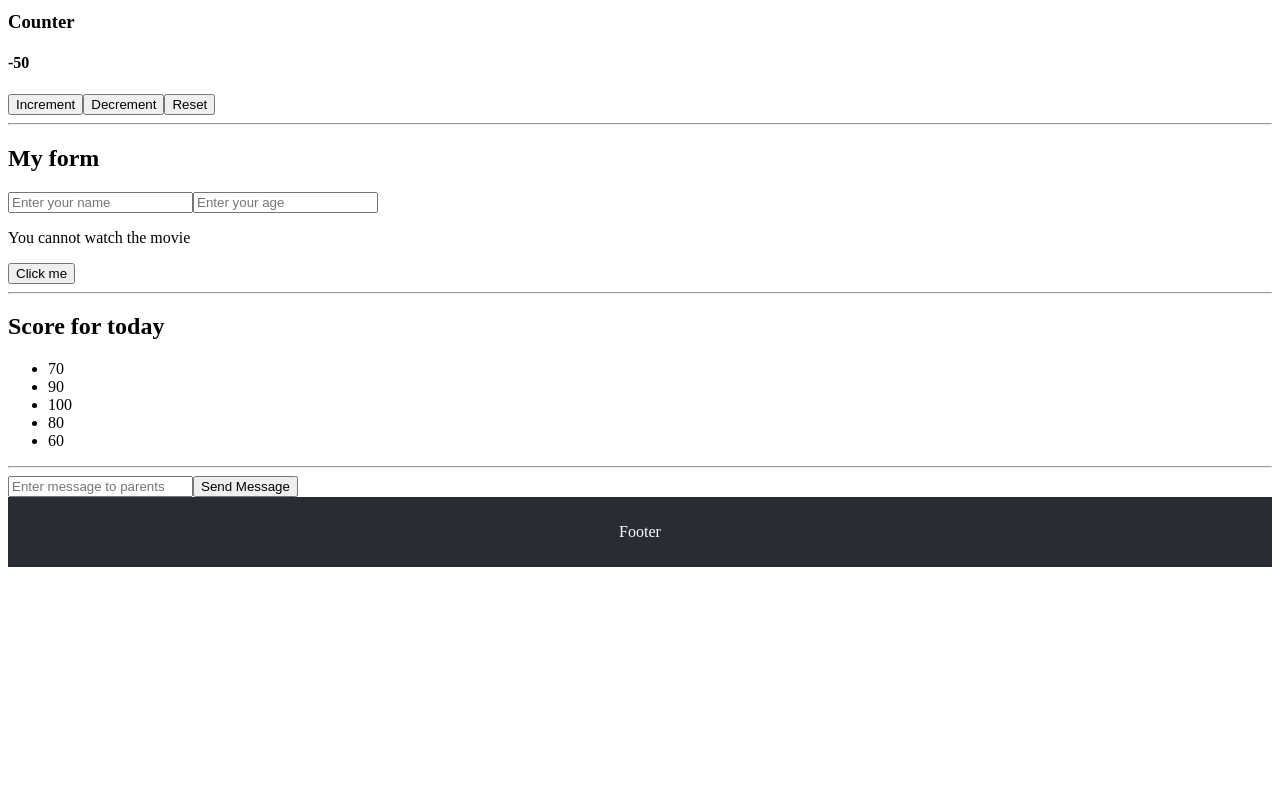
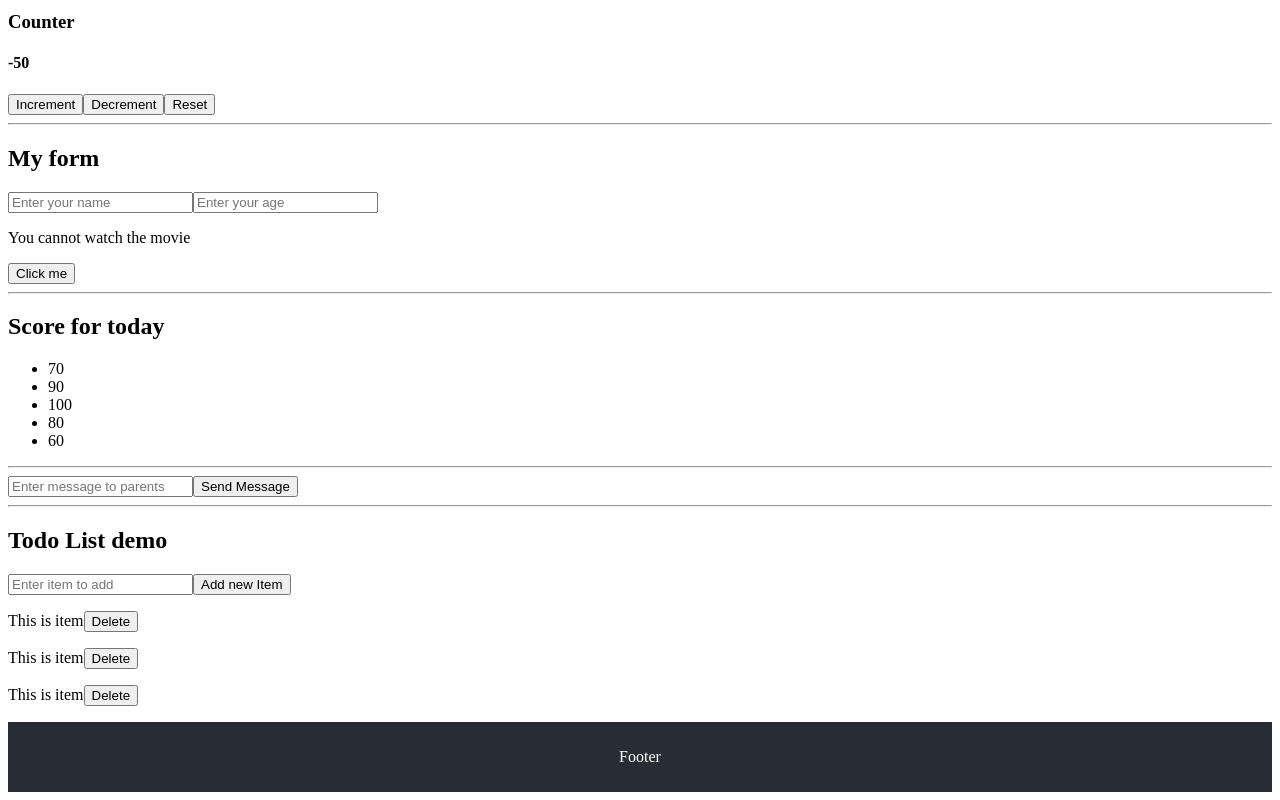
Before and after one commit to wanmuz86/hello-react-apr25, a React (Vite) app: page / in a window 1280 px wide. Shown: the part 601-1401 px from the top of the page. Before the commit the page ends 1176 px from the top, so only its background shows below. Built offline with nearby package versions, Linux system fonts and the light colour scheme.

Commit message:
Todo List component + UI

```diff
--- /dev/null
+++ b/src/components/AddTodo.jsx
@@ -0,0 +1,12 @@
+import React from 'react'
+
+const AddTodo = () => {
+  return (
+    <div>
+        <input type="text" placeholder='Enter item to add'/>
+        <button>Add new Item</button>
+    </div>
+  )
+}
+
+export default AddTodo
--- /dev/null
+++ b/src/components/List.jsx
@@ -0,0 +1,14 @@
+import React from 'react'
+import ListItem from './ListItem'
+
+const List = () => {
+  return (
+    <div>
+        <ListItem/>
+        <ListItem/>
+        <ListItem/>
+    </div>
+  )
+}
+
+export default List
--- /dev/null
+++ b/src/components/ListItem.jsx
@@ -0,0 +1,13 @@
+import React from 'react'
+
+const ListItem = () => {
+  return (
+    <div>
+        <p>This is item
+            <button>Delete</button>
+            </p>
+    </div>
+  )
+}
+
+export default ListItem
--- a/src/components/Main.jsx
+++ b/src/components/Main.jsx
@@ -1,6 +1,7 @@
 import React, { useState } from 'react'
 import Counter from './Counter'
 import Child from './Child'
+import Todo from './Todo'
 
 const Main = () => {
     // A state to hold the value of the input field
@@ -87,6 +88,9 @@
             // If childMessage is not empty, show the message
         childMessage !== '' && <p>{childMessage}</p>
         }
+        <hr />
+        <h2>Todo List demo</h2>
+        <Todo/>
     </div>
   )
 }
--- /dev/null
+++ b/src/components/Todo.jsx
@@ -0,0 +1,14 @@
+import React from 'react'
+import AddTodo from './AddTodo'
+import List from './List'
+
+const Todo = () => {
+  return (
+    <div>
+        <AddTodo/>
+        <List/>
+    </div>
+  )
+}
+
+export default Todo
```
